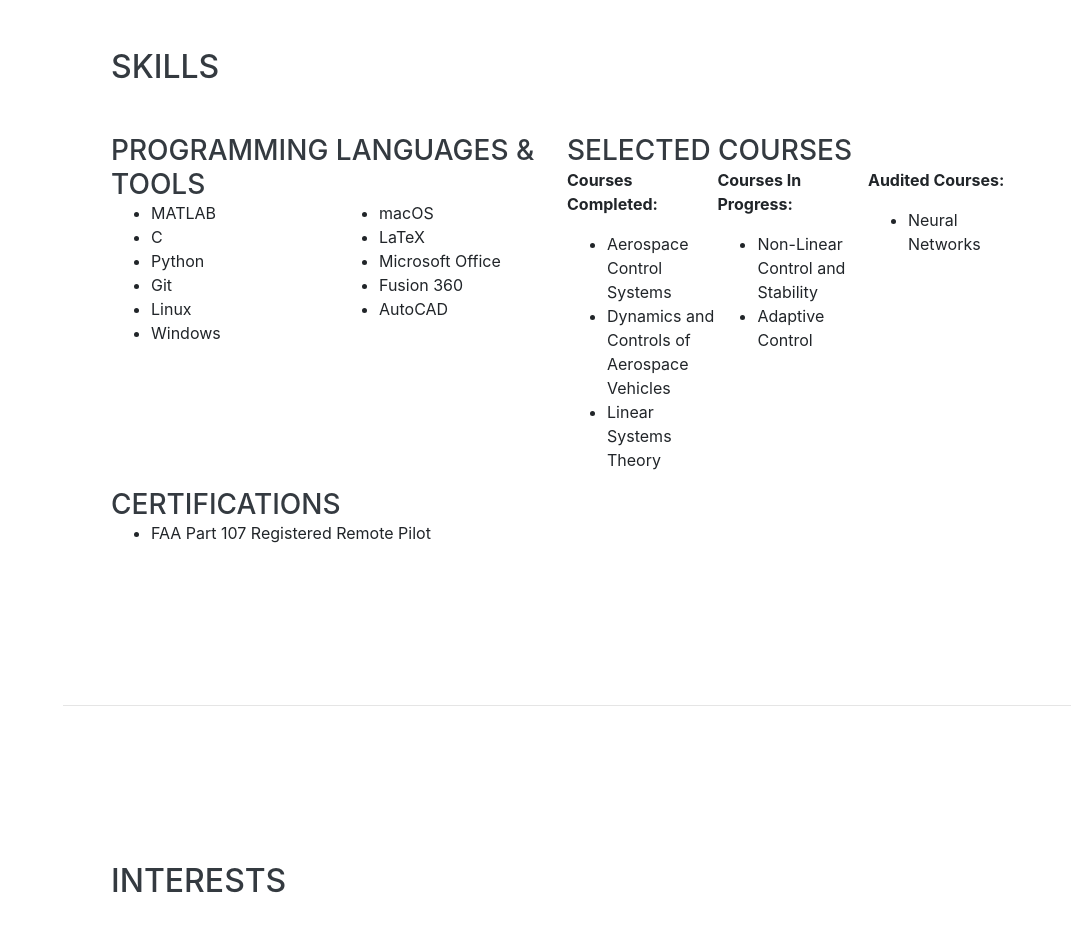
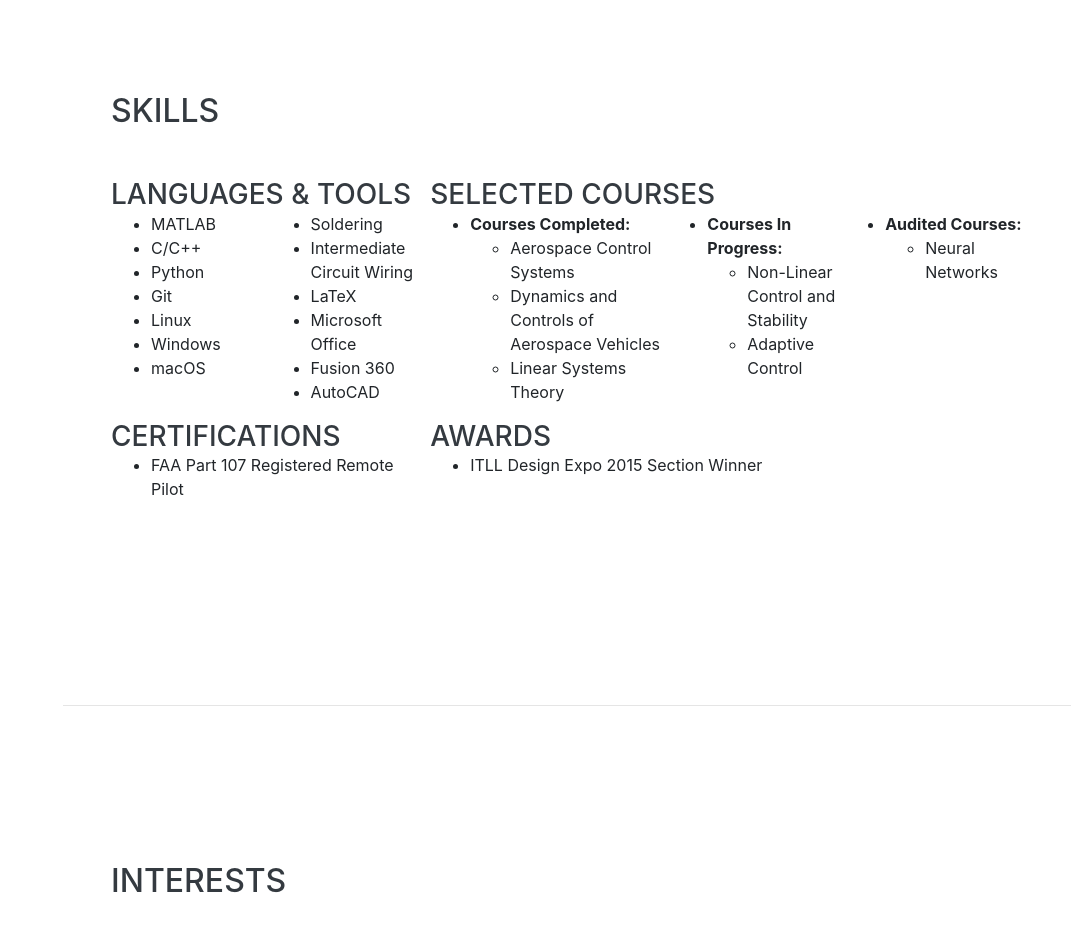
Before and after one commit to jacob-crouse/jacob-crouse.github.io, a website with bundled scripts: page index.html in a window 1280 px wide. Shown: the part 2700-3634 px from the top of the page, without its empty margins (209-1280 px from the left). Built offline with nearby package versions, Linux system fonts and the light colour scheme; a web font is replaced by a local one.

Commit message:
1. Improved formatting in Skills tab. 2. Added a favicon shuttle icon to the browser tab.

```diff
--- a/index.html
+++ b/index.html
@@ -9,6 +9,7 @@
   <meta name="author" content="">
 
   <title>Jacob Crouse</title>
+  <link rel="icon" href="img/shuttle-favicon.png"> <!-- Thanks to icons8.com for this! -->
 
   <!-- Bootstrap core CSS -->
   <link href="vendor/bootstrap/css/bootstrap.css" rel="stylesheet">
@@ -171,21 +172,23 @@
     <section class="resume-section p-3 p-lg-5 d-flex align-items-center" id="skills">
         <div class="w-100">
         <h2 class="mb-5">Skills</h2>
-            <div style="float: left" class="w-50">
-	            <h3 class="mb-0">Programming Languages &amp; Tools</h3>
+            <div style="float: left; width: 35%">
+	            <h3 class="mb-0">Languages &amp; Tools</h3>
                 <div style="float: left" class="w-50">
                     <ul class="list">
 		                <li class="list-item jake-list-item">MATLAB</li>
-		                <li class="list-item jake-list-item">C</li>
+		                <li class="list-item jake-list-item">C/C++</li>
                         <li class="list-item jake-list-item">Python</li>
                         <li class="list-item jake-list-item">Git</li>
                         <li class="list-item jake-list-item">Linux</li>
                         <li class="list-item jake-list-item">Windows</li>
+                        <li class="list-item jake-list-item">macOS</li>
                     </ul>
                 </div>
                 <div style="float: left" class="w-50">
                     <ul class="list">
-                        <li class="list-item jake-list-item">macOS</li>
+                        <li class="list-item jake-list-item">Soldering</li>
+                        <li class="list-item jake-list-item">Intermediate Circuit Wiring</li>
                         <li class="list-item jake-list-item">LaTeX</li>
                         <li class="list-item jake-list-item">Microsoft Office</li>
                         <li class="list-item jake-list-item">Fusion 360</li>
@@ -193,35 +196,49 @@
                     </ul>
                 </div>
             </div>
-            <div style="float: left" class="w-50">
+            <div style="float: left; width: 65%">
             <h3 style="text-align: left" class="mb-0">Selected Courses</h3>
-            <div style="float: left" class="w-33">
-                <p><b>Courses Completed:</b></p>
+            <div style="float: left; width: 40%">
+                <ul class="list">
+                    <li style="text-align: left" class="list-item"><b>Courses Completed:</b></li>
                     <ul class="list">
                         <li style="text-align: left" class="list-item">Aerospace Control Systems</li>
                         <li style="text-align: left" class="list-item">Dynamics and Controls of Aerospace Vehicles</li>
                         <li style="text-align: left" class="list-item">Linear Systems Theory</li>
                     </ul>
+                </ul>
             </div>
-            <div style="float: left" class="w-33">
-                <p><b>Courses In Progress:</b></p>
+            <div style="float: left; width: 30%">
+                <ul class="list">
+                    <li style="text-align: left" class="list-item"><b>Courses In Progress:</b></li>
                     <ul class="list">
                         <li style="text-align: left" class="list-item">Non-Linear Control and Stability</li>
                         <li style="text-align: left" class="list-item">Adaptive Control</li>
                     </ul>
+                </ul>
             </div>
-            <div style="float: left" class="w-33">
-                <p><b>Audited Courses:</b></p>
+            <div style="float: left; width: 30%">
+                <ul class="list">
+                    <li style="text-align: left" class="list-item"><b>Audited Courses:</b></li>
                     <ul class="list">
                         <li style="text-align: left" class="list-item">Neural Networks</li>
                     </ul>
+                </ul>
             </div>
             </div>
-            <div class="w-100">
+            <br>
+            <div style="float: left" class="w-100">
+                <div style="float: left; width: 35%">
                     <h3 style="text-align: left" class="mb-0">Certifications</h3>
                     <ul style="text-align: left" class="list">
                         <li style="text-align: left" class="list-item">FAA Part 107 Registered Remote Pilot</li>
                     </ul>
+                </div>
+                <div style="float: left; width: 65%">
+                    <h3 style="text-align: left" class="mb-0">Awards</h3>
+                    <ul style="text-align: left" class="list">
+                        <li style="text-align: left" class="list-item">ITLL Design Expo 2015 Section Winner</li>
+                </div>
             </div>
         </div>
     </section>
```
Also changed, not shown: img/shuttle-favicon.png (added). Lines whose indentation alone changed are shown as unchanged.
